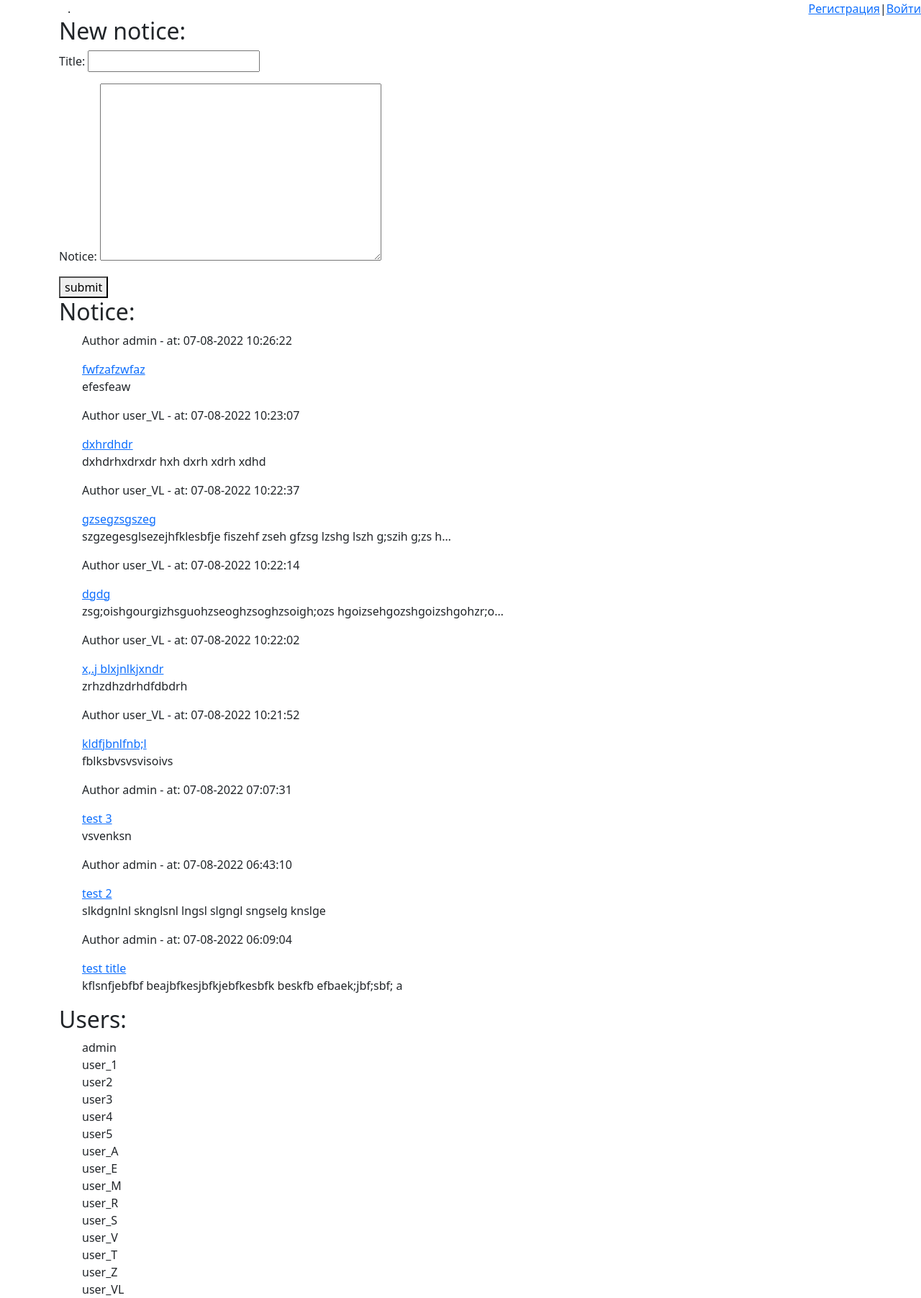
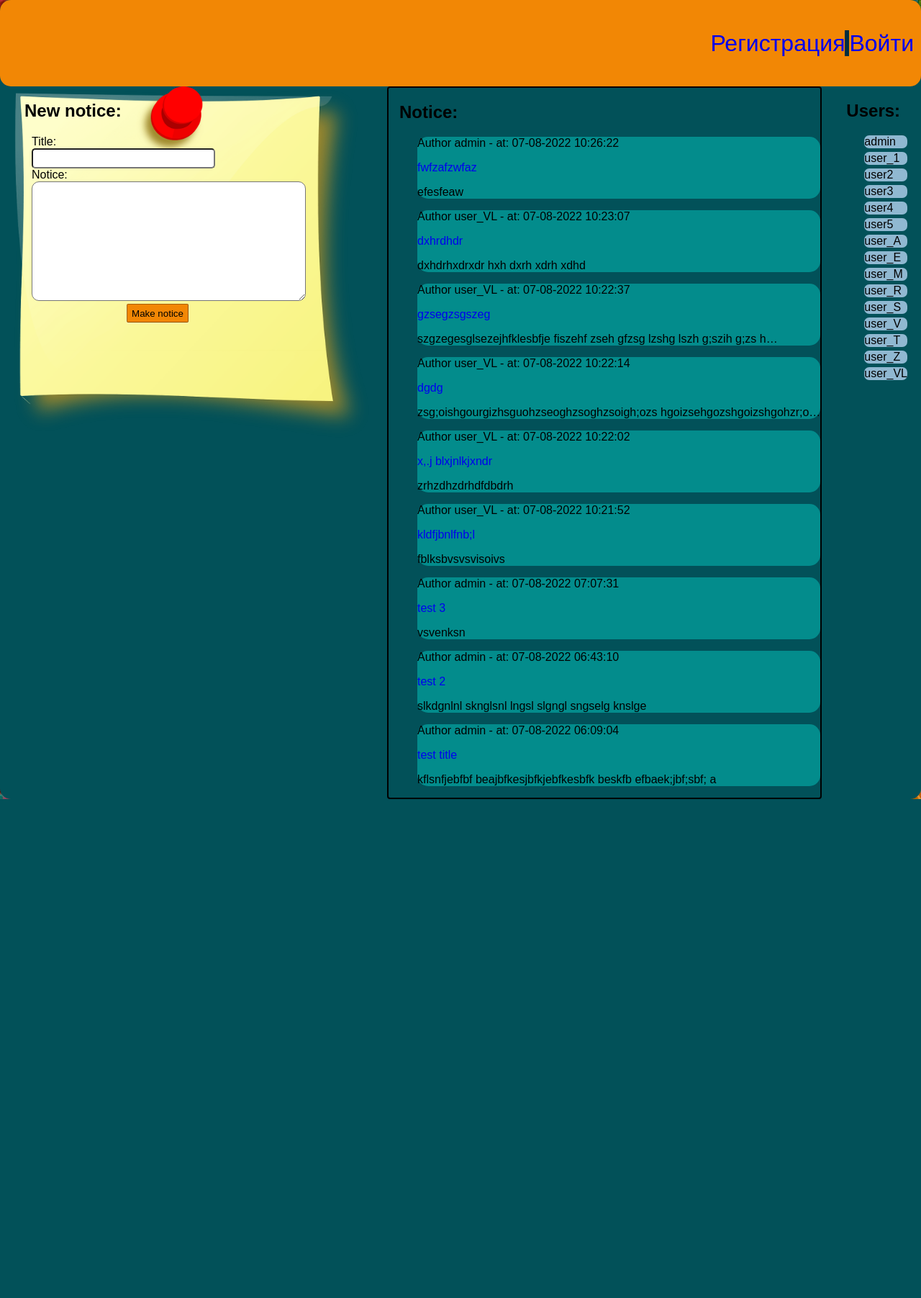
Before and after one commit to Alexandr-Well/Kemerovo_DJ_Task, a Django app: page /main/ in a window 1280 px wide. Shown: the whole page at 72% size. After the commit the page ends 1110 px from the top, so only its background shows below. Run offline with Django 4.2, Linux system fonts and the light colour scheme; data comes from the database, SQL or seed files in the repository; both versions use the stored data as it was after the commit; some libraries are stand-ins or nearby versions.

Commit message:
update styles

```diff
--- a/app_notice/templates/notice/main_notice_page.html
+++ b/app_notice/templates/notice/main_notice_page.html
@@ -6,12 +6,15 @@
 </head>
 <body>
 <div class="data-types">
-    <div>
+    <div class=" notice-background">
         <h2>New notice: </h2>
-        <form method="post" action="{% url 'main' %}" enctype="multipart/form-data" class="form-content">
-            {% csrf_token %}
-            {{ form.as_p }}
-            <button type="submit" class="form-btn">submit</button>
+        <form method="post" action="{% url 'main' %}" enctype="multipart/form-data" class="notice-form">
+                {% csrf_token %}
+                {% for elem in form %}
+                <div class="class-form" ><label class="class-label" for="{{elem.id_for_label}}">{{elem.label}}</label><br>{{elem}}</div>
+                <div>{{elem.errors}}</div>
+                {% endfor %}
+                <button type="submit" class="form-btn">Make notice</button>
         </form>
     </div>
     <div class="notice-content">
@@ -19,7 +22,7 @@
     {% if notice %}
         <ul>
             {% for noty in notice %}
-                <li><p>
+                <li class="form-notice-content"><p>
                     Author  {{noty.user}} - at: {{noty.crated_at|date:'d-m-Y' }} {{noty.crated_at|time:'H:i:s' }}
                     </p>
                     <a href="{% url 'notice_detail' noty.pk %}">{{noty.title}}</a>
--- a/app_users/static/user/css/styles.css
+++ b/app_users/static/user/css/styles.css
@@ -3,71 +3,138 @@ body {
     font-family: 'Arial';
     margin: 0;
     padding: 0;
+    background-image: url('/static/site_img/back_2.jpg')
+}
 
+form {
+    margin: 0px;
 }
+
 input {
-    border-radius: 10px;
+    border-radius: 5px;
+    font-size: 1.2em;
 }
 textarea {
-    max-width: 300px;
-    max-height: 100px;
-    border-radius: 15px;
+    max-height: 70%;
+    max-width:75%;
+    border-radius: 10px;
+    font-size: 1.1em;
 }
 
 li {
     list-style-type: none;
 }
 
-.submit-spinner_hide {
-    display: none;
-}
-
 a {
-    color: black;
     text-decoration: none;
 }
 
+h1 {
+       margin-top: 0;
+}
+
+h2 {
+       margin-left: 15px;
+}
+
 .container {
-    position: relative;
     margin: 0 auto;
     height: 100%;
     border-radius: 15px;
-    max-width: 1200px;
-    background-color: #4f6878;
+    max-width: 1400px;
+    background-color: #025159;
+    border-radius: 15px;
 }
-
 
 a:hover {
     color: #CC0000;
     text-decoration: underline;
 }
 .header-avatar {
-    background-color: white;
+    border-radius: 15px;
+    background-color: #F28705;
+    height: 120px;
+    display: flex;
+    justify-content: space-between;
 }
 .avatar {
-    max-width: 100px;
-    max-height: 100px;
+    width: inherit;
+    height: inherit;
+    font-size: 0;
+    border-radius: 15px 0px 0px 15px;
 }
 .data-types {
     display: flex;
     flex-direction: row;
-    justify-content: space-between;
+    justify-content: space-evenly;
+
 }
 
-.form-content {
-    background-color: #90b8d1;
+.navbar {
+    display: flex;
+    flex-flow: row wrap;
+    align-items: center;
+
+}
+
+.register-quit {
+    display: flex;
+    margin: 0 10px;
+    align-items: center;
+}
+
+.register-quit span {
+    font-size: 2em
+}
+
+.righted {
+  order: 999;
+  margin-left: auto;
+}
+
+.form-notice-content {
+    background-color: #038C8C;
     border-radius: 15px;
 }
 .form-btn {
     position: relative;
-    left: 50%;
+    left: 40%;
     transform: translate(-50%, 0);
 }
 
-.notice-content ul li {
-    background-color: #90b8d1;
-    border-radius: 15px;
+button {
+  display: inline-block;
+  height: 2em;
+  vertical-align: middle;
+  text-align: center;
+  text-decoration: none;
+  user-select: none;
+  color: rgb(0,0,0);
+  outline: none;
+  border: 1px solid rgba(0,0,0,.4);
+  border-top-color: rgba(0,0,0,.3);
+  border-radius: 2px;
+  background-color: #F28705;
+  box-shadow:
+   0 0 3px rgba(0,0,0,0) inset,
+   0 1px 1px 1px rgba(255,255,255,.2),
+   0 -1px 1px 1px rgba(0,0,0,0);
+  transition: .2s ease-in-out;
 }
+button:hover:not(:active) {
+  box-shadow:
+   0 0 3px #F28705 inset,
+   0 1px 1px 1px #F28705;,
+   0 -1px 1px 1px #F28705;;
+}
+button:active {
+  background-color: #012E40;
+  box-shadow:
+   0 0 3px rgba(0,0,0,.5) inset,
+   0 1px 1px 1px rgba(255,255,255,.4),
+   0 -1px 1px 1px rgba(0,0,0,.1);
+}
+
 .user-content ul li {
     background-color: #90b8d1;
     border-radius: 7px;
@@ -81,5 +148,30 @@ a:hover {
 .detail-content {
     border: 2px solid black;
     border-radius: 4px;
+}
 
+.vl {
+    border-right: 6px solid #012E40;
 }
+
+.notice-background {
+    background-image: url('/static/site_img/notice.png');
+    background-repeat: no-repeat;
+    background-size: contain;
+    width: 500px;
+    max-height: 500px;
+}
+
+.notice-form {
+    align-items: center;
+}
+.notice-content {
+    border: 2px solid black;
+    border-radius: 4px;
+}
+
+.class-form{
+    position: relative;
+    left: 55%;
+    transform: translate(-50%, 0);
+}
--- a/app_users/templates/user/base.html
+++ b/app_users/templates/user/base.html
@@ -4,41 +4,29 @@
 <head>
     <meta charset="utf-8">
     <link type="text/css" href="{% static 'user/css/styles.css' %}" rel="stylesheet" />
-    <link href="https://cdn.jsdelivr.net/npm/bootstrap@5.1.3/dist/css/bootstrap.min.css" rel="stylesheet"
-          integrity="sha384-1BmE4kWBq78iYhFldvKuhfTAU6auU8tT94WrHftjDbrCEXSU1oBoqyl2QvZ6jIW3" crossorigin="anonymous">
-    <script src="https://cdn.jsdelivr.net/npm/bootstrap@5.1.3/dist/js/bootstrap.bundle.min.js"
-            integrity="sha384-ka7Sk0Gln4gmtz2MlQnikT1wXgYsOg+OMhuP+IlRH9sENBO0LRn5q+8nbTov4+1p"
-            crossorigin="anonymous"></script>
-    <script src="https://cdn.jsdelivr.net/npm/@popperjs/core@2.10.2/dist/umd/popper.min.js"
-            integrity="sha384-7+zCNj/IqJ95wo16oMtfsKbZ9ccEh31eOz1HGyDuCQ6wgnyJNSYdrPa03rtR1zdB"
-            crossorigin="anonymous"></script>
-    <script src="https://cdn.jsdelivr.net/npm/bootstrap@5.1.3/dist/js/bootstrap.min.js"
-            integrity="sha384-QJHtvGhmr9XOIpI6YVutG+2QOK9T+ZnN4kzFN1RtK3zEFEIsxhlmWl5/YESvpZ13"
-            crossorigin="anonymous"></script>
 </head>
 
-<body class="container">
-<div class="container-fluid header-avatar">
-
+<body>
+<div class="container" >
+    <div class="header-avatar">
     {% if request.user.is_authenticated %}
-    {% if request.user.file %}
-    <div class="navbar navbar-default">
-        <img src="{{request.user.file.url}}" class="avatar"><span class="position-absolute top-0 end-80">
-        {{request.user.username}}</span><a href="{% url 'logout' %}">Quit</a>
-    </div>
+        {% if request.user.file %}
+        <img src="{{request.user.file.url}}" class="avatar">
+        <div class="register-quit">
+            <span class="user-text user-btn vl"> {{request.user.username}} </span>
+                <a href="{% url 'logout' %}">
+            <span> Quit</span></a>
+        </div>
+        {% endif %}
     {% else %}
-    <div class="navbar navbar-default">
-        {{request.user}}<a href="{% url 'logout' %}">Quit</a>
-    </div>
-    {% endif %}
-    {% else %}
-    .
-    <div class="position-absolute top-0 end-0">
-        <a href="{% url 'registration' %}">Регистрация</a>|<a href="{% url 'login' %}">Войти</a>
-    </div>
+        <div class="register-quit righted">
+            <a href="{% url 'registration' %}">
+                <span class="vl">Регистрация </span></a>
+            <a href="{% url 'login' %}">
+                <span> Войти</span></a>
+        </div>
     {% endif %}
 </div>
-
 {% block content %}
 {% endblock %}
 </body>
--- a/static/user/css/styles.css
+++ /dev/null
@@ -1,27 +0,0 @@
-html,
-body {
-    font-family: 'Arial';
-    margin: 0;
-    padding: 0;
-    height: 100%;
-    width: 100%;
-    color: #444;
-}
-
-li {
-    list-style-type: none;
-}
-
-.submit-spinner_hide {
-    display: none;
-}
-
-a {
-    color: #4845f7;
-    text-decoration: none;
-}
-
-a:hover {
-    color: #CC0000;
-    text-decoration: underline;
-}
```
Also changed, not shown: static/user/styles.css (deleted, +0 -27 lines), app_users/static/site_img/back_2.jpg (added), app_users/static/site_img/back_gr.png (added), app_users/static/site_img/notice.png (added), db.sqlite3, 1 other file.
